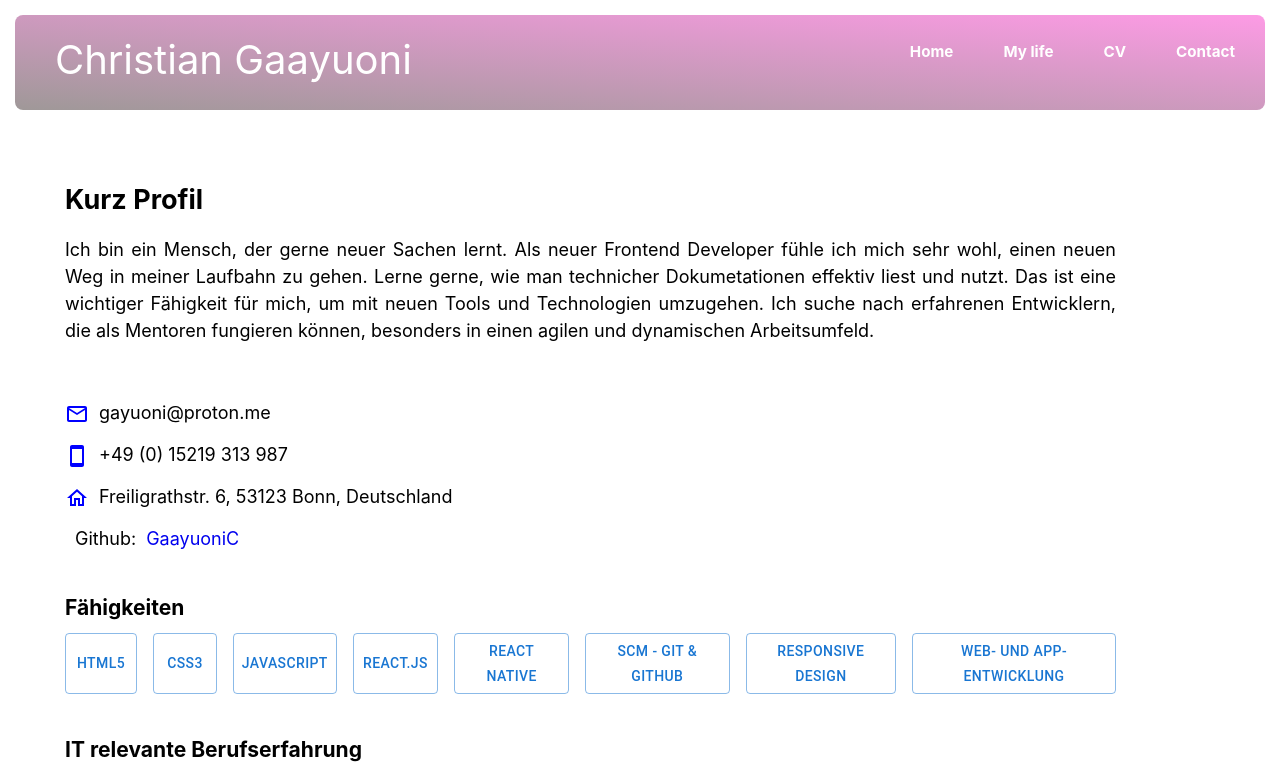
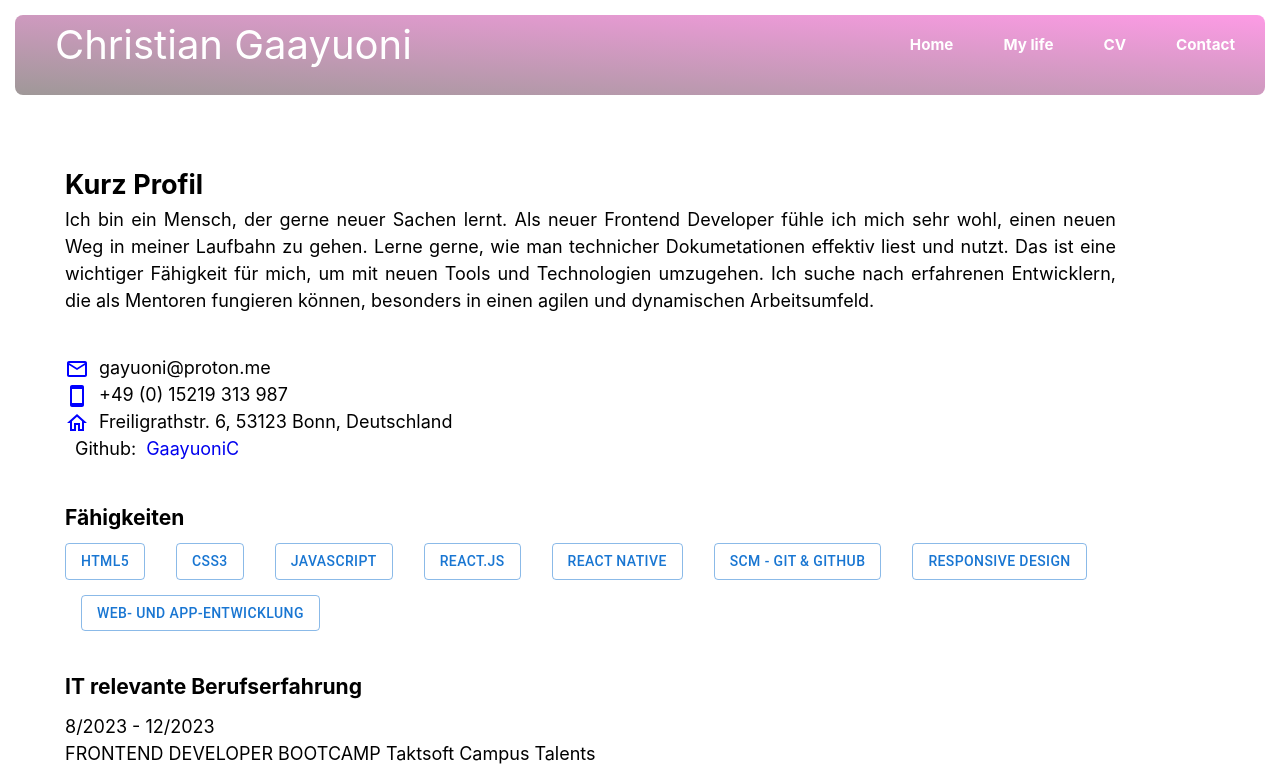
Before and after one commit to GaayuoniC/Gaayuoni-website-react, a React (Vite) app: page /cv in a window 1280 px wide. Shown: the top 771 px of the page. Built offline with nearby package versions, Linux system fonts and the light colour scheme.

Commit message:
add more layout and styling

```diff
--- a/src/Pages/AboutMe.css
+++ b/src/Pages/AboutMe.css
@@ -18,9 +18,9 @@
   box-shadow: 5px 5px 10px rgba(0, 0, 0, 0.7);
 }
 
-p {
+/* p {
   margin-top: 15px;
-}
+} */
 
 @media screen and (max-width: 360px) {
   .myLife-container {
--- a/src/components/CvPdf.css
+++ b/src/components/CvPdf.css
@@ -28,3 +28,16 @@
 #github-label {
   margin-right: 10px;
 }
+.container-stack {
+  flex-wrap: wrap;
+  align-items: flex-start;
+  gap: 15px;
+}
+
+@media screen and (max-width: 360px) {
+  .container-stack {
+    flex-direction: column;
+    align-items: flex-start;
+    gap: 5px;
+  }
+}
--- a/src/components/CvPdf.jsx
+++ b/src/components/CvPdf.jsx
@@ -61,7 +61,7 @@ export function CvPdf() {
       </article>
       <article>
         <h3>Fähigkeiten</h3>
-        <Stack spacing={2} direction="row">
+        <Stack spacing={2} direction="row" className="container-stack">
           <Button variant="outlined">HTML5</Button>
           <Button variant="outlined">CSS3</Button>
           <Button variant="outlined">Javascript</Button>
--- a/src/index.css
+++ b/src/index.css
@@ -18,7 +18,6 @@
 }
 h3,
 h1 {
-  /* text-decoration: underline; */
   margin-bottom: 10px;
 }
 
```
